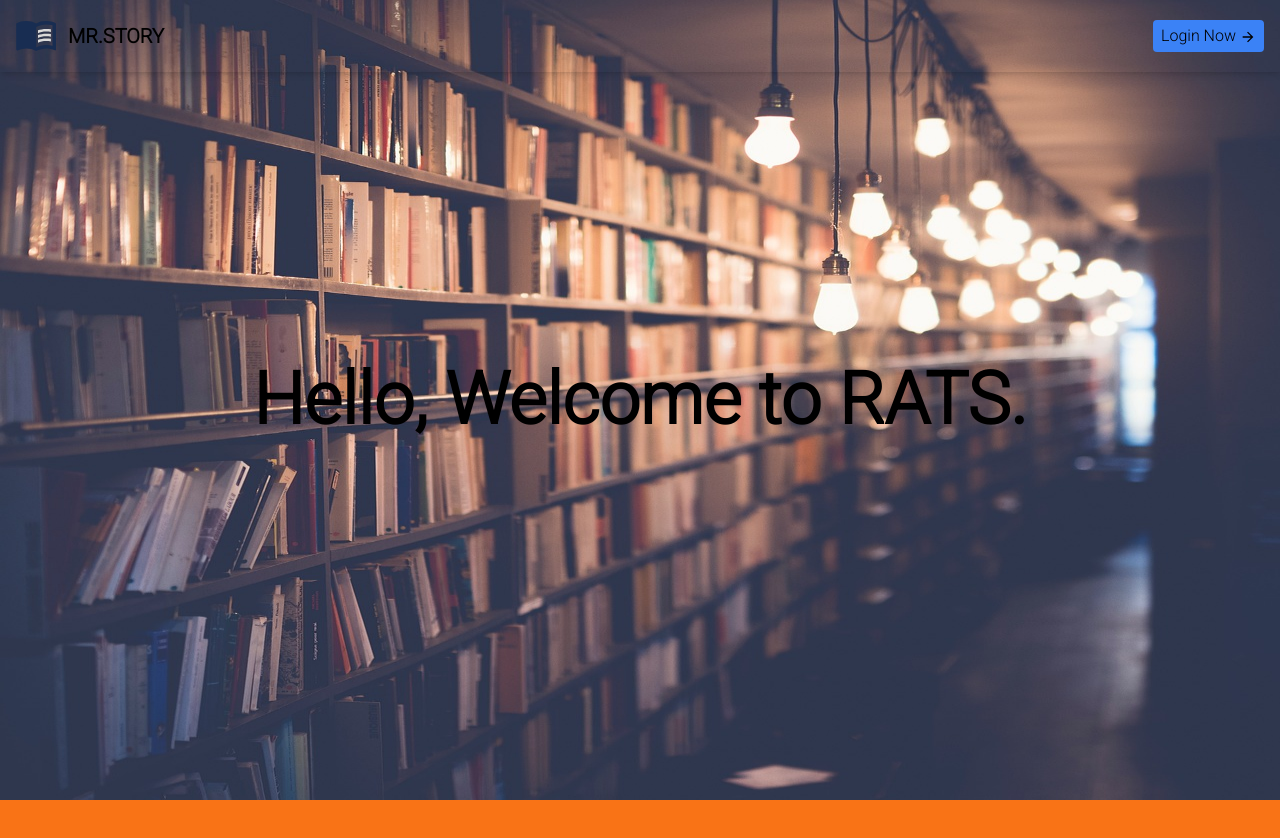
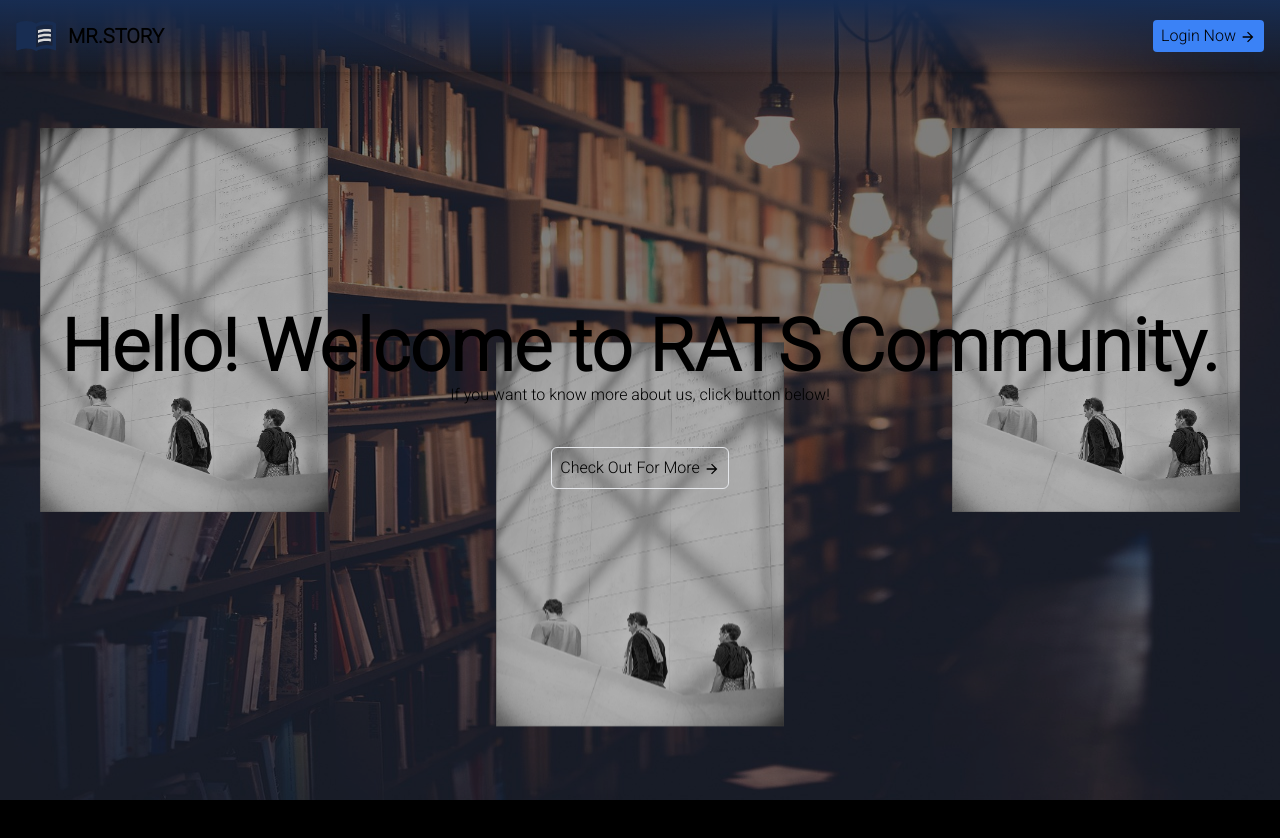
Before and after one commit to henryseo1000/RATS_BookService, a Next.js app in the folder Front-Nextjs/: page / in a window 1280 px wide. Shown: the top 838 px of the page. Built offline with nearby package versions, Linux system fonts and the light colour scheme.

Commit message:
added scroll animation in main page

```diff
--- a/Front-Nextjs/app/(main)/(routes)/page.js
+++ b/Front-Nextjs/app/(main)/(routes)/page.js
@@ -7,16 +7,19 @@ export default function Home() {
     (
       async () => {
           const LocomotiveScroll = (await import('locomotive-scroll')).default
-          const locomotiveScroll = new LocomotiveScroll();
+          const locomotiveScroll = new LocomotiveScroll({
+            el: document.querySelector('[data-scroll-container]'),
+            smooth: true
+          });
       }
     )()
   }, [])
 
   return (
-    <div className='flex flex-col'>
+    <div className='flex flex-col bg-black' data-scroll-container>
       <Intro/>
-      <div className='bg-orange-500 h-screen w-full'></div>
-      <div className='bg-orange-500 h-screen w-full'></div>
+      <div className='bg-black h-screen w-full'></div>
+      <div className='bg-black h-screen w-full'></div>
     </div>
   );
 }
--- a/Front-Nextjs/app/(main)/_components/Intro.jsx
+++ b/Front-Nextjs/app/(main)/_components/Intro.jsx
@@ -1,15 +1,55 @@
 "use client"
+import React, { useLayoutEffect, useRef } from 'react'
+import { ArrowForwardIcon } from "@chakra-ui/icons"
 import Image from "next/image"
+import gsap from 'gsap';
+import { ScrollTrigger } from 'gsap/ScrollTrigger';
 
 export default function Intro(){
+  const background = useRef(null);
+  const introImage = useRef(null);
+  const homeHeader = useRef(null);
+
+  useLayoutEffect( () => {
+    gsap.registerPlugin(ScrollTrigger);
+
+    const timeline = gsap.timeline({
+        scrollTrigger: {
+            trigger: document.documentElement,
+            scrub: true,
+            start: "top",
+            end: "+=200px",
+        },
+    })
+
+    timeline
+        .from(background.current, {clipPath: `inset(0%)`})
+        .to(background.current, {clipPath: `inset(10%)`})
+  }, [])
 
   return(
-    <div className="flex h-full w-full">
-      <Image src="/images/library.jpg" fill={true} priority={true}/>
-      <div className="absolute items-center justify-center text-center flex w-full h-full text-7xl font-bold">
-        Hello, Welcome to RATS.
+    <div ref={homeHeader} className="relative flex w-full h-screen flex-col justify-center">
+      <div ref={background} className="flex h-screen w-full absolute brightness-50 object-contain z-3">
+        <Image src="/images/library.jpg" fill={true} priority={true}/>
       </div>
-      <button>Check Out For More</button>
+      <div className="items-center justify-center text-center flex flex-col w-full h-full">
+        <div ref={introImage} data-scroll data-scroll-speed="-5" className="left-10 top-12 flex w-72 h-96 absolute brightness-75 z-3">
+          <Image src="/images/ganzi.jpeg" fill={true} priority={true}/>
+        </div>
+        <div data-scroll data-scroll-speed="2" className="bottom-24 flex w-72 h-96 absolute brightness-75 z-3">
+          <Image src="/images/ganzi.jpeg" fill={true} priority={true}/>
+        </div>
+        <div ref={introImage} data-scroll data-scroll-speed="-5" className="right-10 top-12 flex w-72 h-96 absolute brightness-75 z-3">
+          <Image src="/images/ganzi.jpeg" fill={true} priority={true}/>
+        </div>
+        <div data-scroll data-scroll-speed="0.3" className='z-10'>
+          <h1 className="text-7xl font-bold">Hello! Welcome to RATS Community.</h1>
+          <h2>If you want to know more about us, click button below!</h2>
+          <button className="border rounded-md p-2 mt-10 hover:scale-110 duration-300">
+            Check Out For More <ArrowForwardIcon/>
+          </button>
+        </div>
+      </div>
     </div>
   )
 }
--- a/Front-Nextjs/app/(main)/_components/Navbar.jsx
+++ b/Front-Nextjs/app/(main)/_components/Navbar.jsx
@@ -14,8 +14,8 @@ export default function Navbar() {
     const { isLoading, isAuthenticated } = useAuth0();
 
     return (
-        <div className={cn("z-50 bg-background dark:bg-[#182D52] fixed top-0 flex items-center w-full p-2 hover:shadow-md justify-between",
-            scrolled && "border-indigo-900 shadow-sm border-b")}>
+        <div className={cn("z-50 bg-gradient-to-b from-[#182D52] to-transparent fixed top-0 flex items-center w-full p-2 hover:shadow-md justify-between",
+            scrolled && "shadow-sm")}>
             <Logo/>
             <div className="flex flex-row mr-2">
                 {!isAuthenticated && !isLoading && (
--- a/Front-Nextjs/app/(main)/_components/SigninButton.jsx
+++ b/Front-Nextjs/app/(main)/_components/SigninButton.jsx
@@ -19,7 +19,6 @@ export default function SigninButton({name, onClick}) {
         </div>
         <div className="absolute left-0 bottom-0">
           <div className="triangle-1">
-
           </div>
         </div>
     </div>
```
Also changed, not shown: Front-Nextjs/app/(main)/_components/Index.jsx (added), Front-Nextjs/public/images/ganzi.jpeg (added).
